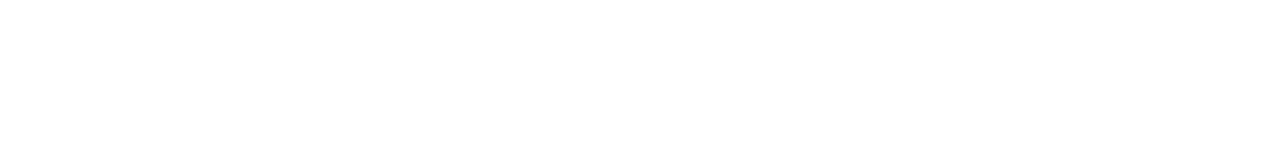
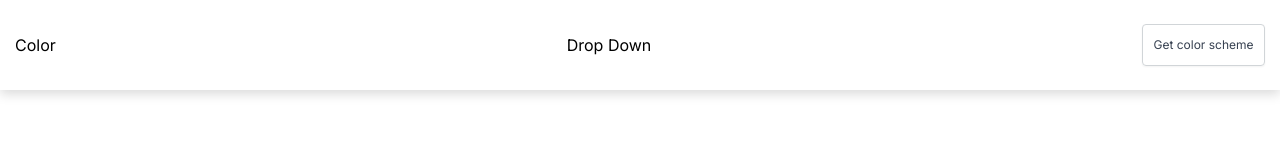
Before and after one commit to BexLedwith/color-scheme-generator, a plain HTML site: page index.html in a window 1280 px wide. Drawn offline with Linux system fonts and the light colour scheme.

Commit message:
basic initial styles

```diff
--- a/index.html
+++ b/index.html
@@ -5,9 +5,36 @@
     <meta http-equiv="X-UA-Compatible" content="IE=edge" />
     <meta name="viewport" content="width=device-width, initial-scale=1.0" />
     <link rel="stylesheet" href="styles.css" />
+    <link rel="preconnect" href="https://fonts.googleapis.com" />
+    <link rel="preconnect" href="https://fonts.gstatic.com" crossorigin />
+    <link
+      href="https://fonts.googleapis.com/css2?family=Inter:wght@400;500;700;800&display=swap"
+      rel="stylesheet"
+    />
     <title>Color Scheme Generator</title>
   </head>
   <body>
+    <header class="flex container">
+      <div id="colorPicker">Color</div>
+      <div id="dropDown">Drop Down</div>
+      <div id="getBtn">Get color scheme</div>
+    </header>
+    <main>
+      <div class="flex container" id="colors-container">
+        <div class="color" id="color1"></div>
+        <div class="color" id="color2"></div>
+        <div class="color" id="color3"></div>
+        <div class="color" id="color4"></div>
+        <div class="color" id="color5"></div>
+      </div>
+    </main>
+    <footer class="flex container">
+      <div class="hex" id="hex1"></div>
+      <div class="hex" id="hex2"></div>
+      <div class="hex" id="hex3"></div>
+      <div class="hex" id="hex4"></div>
+      <div class="hex" id="hex5"></div>
+    </footer>
     <script src="index.js"></script>
   </body>
 </html>
--- a/styles.css
+++ b/styles.css
@@ -0,0 +1,68 @@
+*,
+*::before,
+*::after {
+  box-sizing: border-box;
+}
+
+body {
+  font-family: "Inter", sans-serif;
+  width: 100%;
+  background: #ffffff;
+  margin: 0;
+}
+
+.container {
+  width: 100%;
+}
+
+.flex {
+  display: flex;
+  flex-direction: row;
+}
+
+/* header */
+header {
+  justify-content: space-between;
+  align-items: center;
+  box-shadow: 0px 4px 11px rgba(0, 0, 0, 0.15);
+  position: absolute;
+  height: 90px;
+  left: 0px;
+  top: 0px;
+}
+
+#colorPicker {
+  width: 61px;
+  margin-left: 15px;
+}
+
+/* #dropDown {
+} */
+
+#getBtn {
+  display: flex;
+  align-items: center;
+  justify-content: center;
+  height: 42px;
+  width: 123px;
+  margin-right: 15px;
+  border: 1px solid #d1d5d8;
+  box-shadow: 0px 1px 2px rgba(0, 0, 0, 0.05);
+  border-radius: 4px;
+
+  /* text */
+  font-size: 12px;
+  line-height: 133%;
+  color: #374151;
+  cursor: pointer;
+}
+
+/* footer */
+footer {
+  position: absolute;
+  width: 100%;
+  height: 46px;
+  left: 0px;
+  bottom: 0px;
+  box-shadow: 0px 4px 11px rgba(0, 0, 0, 0.15);
+}
```
